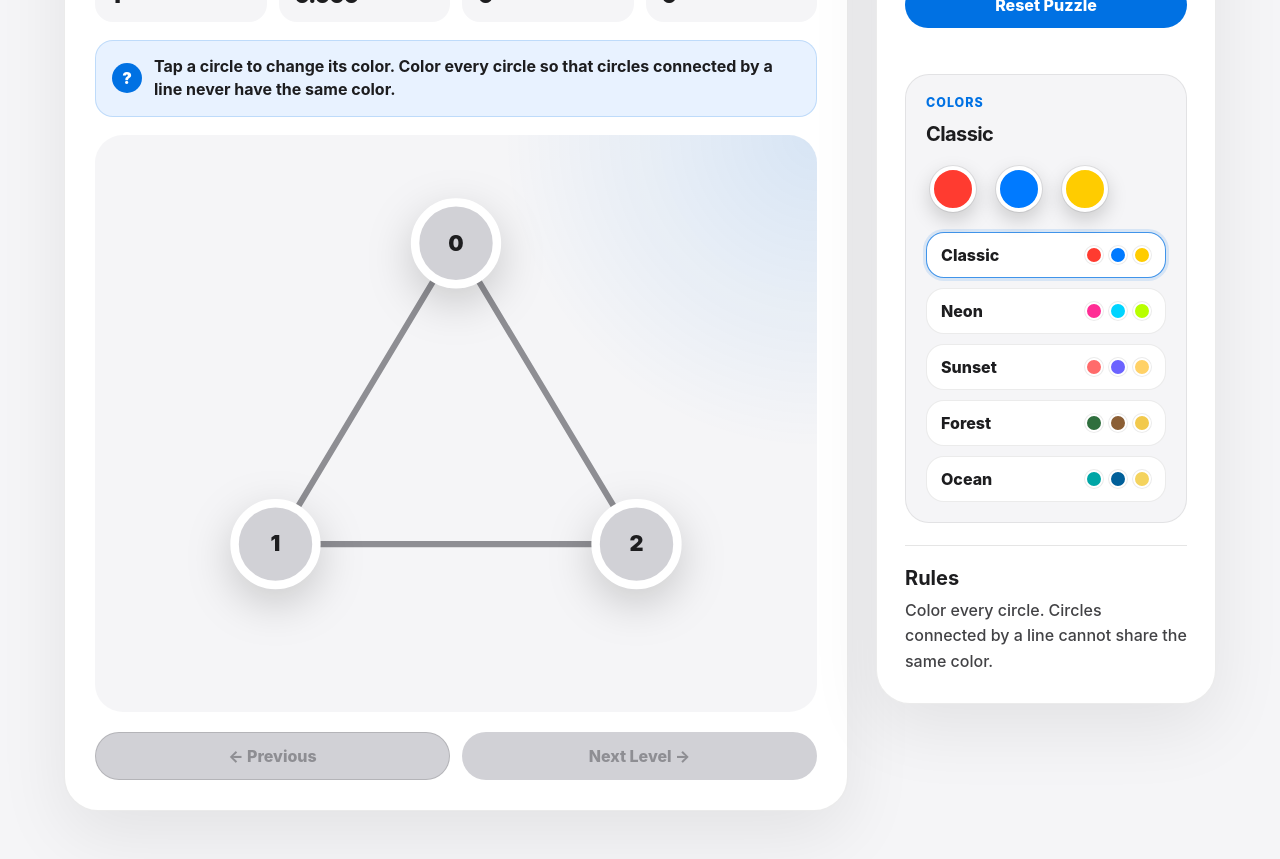
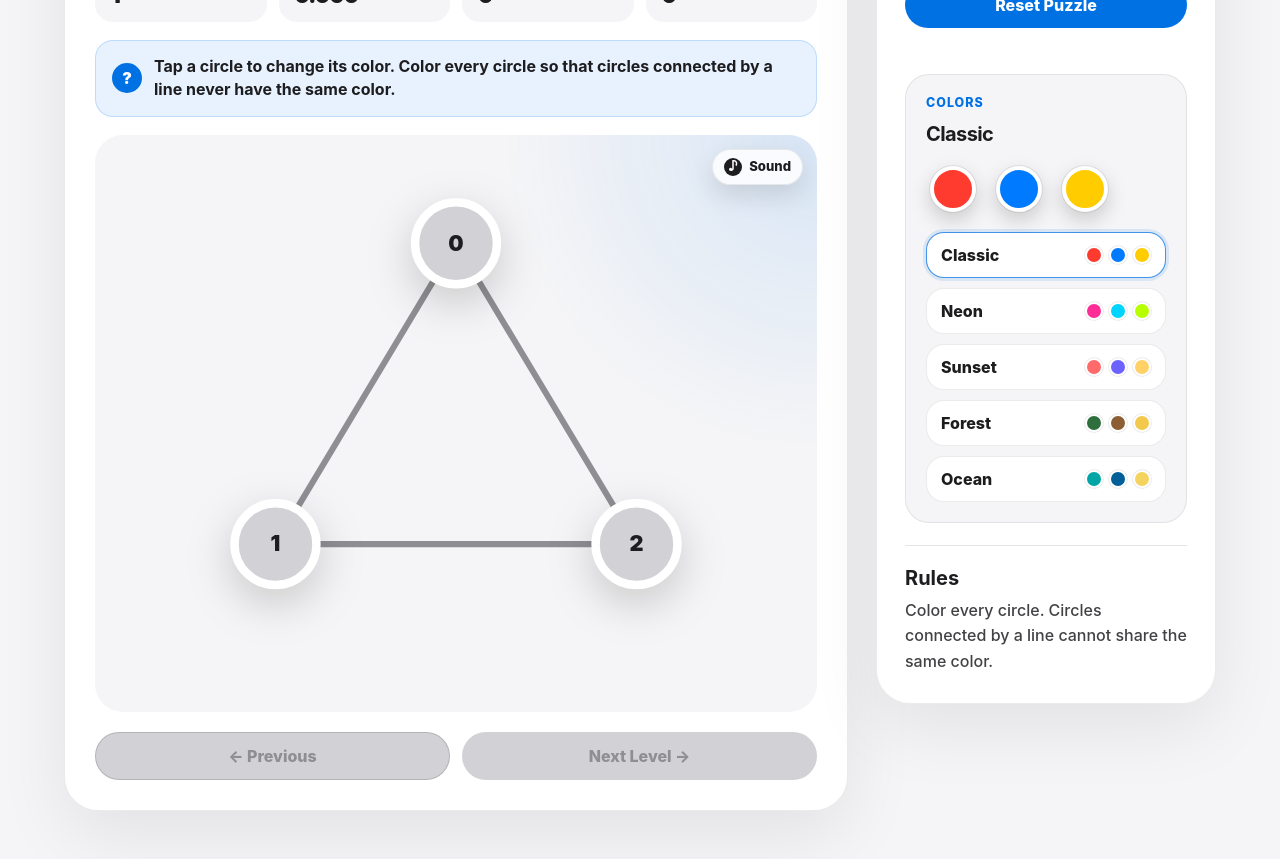
Before and after one commit to DialoSall/3Color-Simulator, a React (Vite) app: page /levels/1 in a window 1280 px wide. Shown: the part 1220-2079 px from the top of the page. Built offline with nearby package versions, Linux system fonts and the light colour scheme.

Commit message:
Add level mode sound effects

```diff
--- a/src/App.css
+++ b/src/App.css
@@ -432,12 +432,78 @@ select {
 }
 
 .graphCanvasWrap {
+  position: relative;
   width: 100%;
   background:
     radial-gradient(circle at top right, rgba(0, 113, 227, 0.12), transparent 34%),
     #f5f5f7;
   border-radius: 28px;
   overflow: hidden;
+}
+
+.graphToolbar {
+  position: absolute;
+  top: 14px;
+  right: 14px;
+  z-index: 2;
+}
+
+.soundToggle {
+  display: inline-flex;
+  align-items: center;
+  gap: 7px;
+  width: auto;
+  margin: 0;
+  padding: 8px 11px;
+  border: 1px solid rgba(0, 0, 0, 0.08);
+  border-radius: 999px;
+  background: rgba(255, 255, 255, 0.82);
+  color: #1d1d1f;
+  font-size: 0.82rem;
+  font-weight: 800;
+  line-height: 1;
+  box-shadow: 0 10px 26px rgba(0, 0, 0, 0.12);
+  backdrop-filter: blur(14px);
+  cursor: pointer;
+}
+
+.soundToggle:hover {
+  background: rgba(255, 255, 255, 0.94);
+  transform: translateY(-1px);
+}
+
+.soundToggleIcon {
+  display: grid;
+  place-items: center;
+  width: 18px;
+  height: 18px;
+  border-radius: 50%;
+  background: #1d1d1f;
+  color: white;
+  font-size: 0.78rem;
+}
+
+.soundToggle.muted {
+  color: #6e6e73;
+}
+
+.soundToggle.muted .soundToggleIcon {
+  background: #8e8e93;
+}
+
+@media (max-width: 600px) {
+  .graphToolbar {
+    top: 10px;
+    right: 10px;
+  }
+
+  .soundToggle {
+    padding: 8px;
+  }
+
+  .soundToggleText {
+    display: none;
+  }
 }
 
 .graphCanvas {
--- a/src/components/GraphCanvas.jsx
+++ b/src/components/GraphCanvas.jsx
@@ -21,6 +21,7 @@ function GraphCanvas({
   onVertexHover,
   onVertexLeave,
   colorTheme = getThemeById(DEFAULT_THEME_ID),
+  toolbar = null,
 }) {
   const activeTheme = colorTheme ?? getThemeById(DEFAULT_THEME_ID);
 
@@ -50,6 +51,8 @@ function GraphCanvas({
 
   return (
     <div className="graphCanvasWrap">
+      {toolbar && <div className="graphToolbar">{toolbar}</div>}
+
       <svg
         className="graphCanvas"
         viewBox={`0 0 ${width} ${height}`}
--- a/src/components/LevelMode.jsx
+++ b/src/components/LevelMode.jsx
@@ -5,6 +5,8 @@ import GraphCanvas from "./GraphCanvas";
 import { getConflicts, isSolved } from "../utils/graphValidation";
 import ColorThemePicker from "./ColorThemePicker";
 import { useColorTheme } from "../hooks/useColorTheme";
+import SoundToggle from "./SoundToggle";
+import { useSoundEffects } from "../hooks/useSoundEffects";
 
 const colorCycle = [null, "red", "blue", "yellow"];
 const PROGRESS_KEY = "3color-highest-completed-level";
@@ -97,6 +99,8 @@ function LevelMode() {
     activeTheme,
   } = useColorTheme();
 
+  const { soundEnabled, setSoundEnabled, playSound } = useSoundEffects();
+
 
   const conflicts = useMemo(() => {
     return getConflicts(currentLevel.vertices, currentLevel.edges);
@@ -110,6 +114,7 @@ function LevelMode() {
 
   const graphSectionRef = useRef(null);
   const completionCardRef = useRef(null);
+  const completionSoundPlayedRef = useRef(false);
 
 
   useEffect(() => {
@@ -173,6 +178,7 @@ function LevelMode() {
     setTimerRunning(false);
     setResets(0);
     setHoveredVertexId(null);
+    completionSoundPlayedRef.current = false;
   }, [levelId, highestUnlocked, levelIndex, navigate]);
 
   useEffect(() => {
@@ -193,6 +199,20 @@ function LevelMode() {
       return nextHighest;
     });
   }, [solved, levelIndex]);
+
+  useEffect(() => {
+    if (!solved) {
+      completionSoundPlayedRef.current = false;
+      return;
+    }
+
+    if (completionSoundPlayedRef.current) {
+      return;
+    }
+
+    completionSoundPlayedRef.current = true;
+    playSound("complete");
+  }, [solved, playSound]);
 
   useEffect(() => {
     if (!solved || typeof window === "undefined") {
@@ -233,6 +253,8 @@ function LevelMode() {
       return;
     }
 
+    playSound("level");
+
     navigate(`/levels/${levels[nextIndex].id}`);
 
     setLevelIndex(nextIndex);
@@ -252,9 +274,12 @@ function LevelMode() {
   }
 
   function handleVertexClick(vertexId) {
+    playSound("vertex");
+
     if (!timerRunning && !solved) {
       setTimerRunning(true);
     }
+
     const hasVisitedBefore = visitedVertices.has(vertexId);
 
     const isReturningToVertex =
@@ -274,8 +299,9 @@ function LevelMode() {
 
     setLastVertexId(vertexId);
 
-    setCurrentLevel((previousLevel) => {
-      const updatedVertices = previousLevel.vertices.map((vertex) => {
+    const previousConflictCount = conflicts.length;
+
+    const updatedVertices = currentLevel.vertices.map((vertex) => {
       if (vertex.id !== vertexId) {
         return vertex;
       }
@@ -291,14 +317,24 @@ function LevelMode() {
       };
     });
 
-      return {
-        ...previousLevel,
+    const nextConflictCount = getConflicts(
+      updatedVertices,
+      currentLevel.edges
+    ).length;
+
+    setCurrentLevel({
+      ...currentLevel,
       vertices: updatedVertices,
-      };
     });
+
+    if (nextConflictCount > previousConflictCount) {
+      playSound("conflict");
+    }
   }
 
   function handleReset() {
+    playSound("reset");
+
     setCurrentLevel(cloneLevel(levels[levelIndex]));
 
     setRecolors(0);
@@ -310,6 +346,8 @@ function LevelMode() {
   }
 
   function handleReplayLevel() {
+    playSound("reset");
+
     setCurrentLevel(cloneLevel(levels[levelIndex]));
     setRecolors(0);
     setVisitedVertices(new Set());
@@ -318,6 +356,7 @@ function LevelMode() {
     setElapsedMilliseconds(0);
     setTimerRunning(false);
     setResets(0);
+    completionSoundPlayedRef.current = false;
   }
 
   function handlePreviousLevel() {
@@ -516,6 +555,13 @@ function LevelMode() {
                 onVertexHover={setHoveredVertexId}
                 onVertexLeave={() => setHoveredVertexId(null)}
                 colorTheme={activeTheme}
+                toolbar={
+                  <SoundToggle
+                    soundEnabled={soundEnabled}
+                    onSoundEnabledChange={setSoundEnabled}
+                    onPreviewSound={() => playSound("button", { force: true })}
+                  />
+                }
               />
 
 
--- /dev/null
+++ b/src/components/SoundToggle.jsx
@@ -0,0 +1,32 @@
+function SoundToggle({ soundEnabled, onSoundEnabledChange, onPreviewSound }) {
+  function handleClick() {
+    const nextSoundEnabled = !soundEnabled;
+
+    onSoundEnabledChange(nextSoundEnabled);
+
+    if (nextSoundEnabled) {
+      onPreviewSound?.();
+    }
+  }
+
+  return (
+    <button
+      type="button"
+      className={`soundToggle ${soundEnabled ? "enabled" : "muted"}`}
+      onClick={handleClick}
+      aria-pressed={soundEnabled}
+      aria-label={soundEnabled ? "Mute sound" : "Turn on sound"}
+      title={soundEnabled ? "Sound on" : "Sound muted"}
+    >
+      <span className="soundToggleIcon" aria-hidden="true">
+        {soundEnabled ? "♪" : "×"}
+      </span>
+
+      <span className="soundToggleText">
+        {soundEnabled ? "Sound" : "Muted"}
+      </span>
+    </button>
+  );
+}
+
+export default SoundToggle;
--- /dev/null
+++ b/src/hooks/useSoundEffects.js
@@ -0,0 +1,198 @@
+import { useCallback, useEffect, useRef, useState } from "react";
+
+const SOUND_ENABLED_KEY = "3color-sound-enabled";
+
+function getSavedSoundEnabled() {
+  if (typeof window === "undefined") {
+    return true;
+  }
+
+  const savedValue = window.localStorage.getItem(SOUND_ENABLED_KEY);
+
+  if (savedValue === null) {
+    return true;
+  }
+
+  return savedValue === "true";
+}
+
+export function useSoundEffects() {
+  const audioContextRef = useRef(null);
+  const [soundEnabled, setSoundEnabled] = useState(getSavedSoundEnabled);
+
+  useEffect(() => {
+    if (typeof window === "undefined") {
+      return;
+    }
+
+    window.localStorage.setItem(SOUND_ENABLED_KEY, String(soundEnabled));
+  }, [soundEnabled]);
+
+  const getAudioContext = useCallback(() => {
+    if (typeof window === "undefined") {
+      return null;
+    }
+
+    const AudioContextClass = window.AudioContext || window.webkitAudioContext;
+
+    if (!AudioContextClass) {
+      return null;
+    }
+
+    if (!audioContextRef.current) {
+      audioContextRef.current = new AudioContextClass();
+    }
+
+    return audioContextRef.current;
+  }, []);
+
+  const playTone = useCallback(
+    ({
+      frequency,
+      duration = 0.08,
+      type = "sine",
+      volume = 0.035,
+      startOffset = 0,
+    }) => {
+      const audioContext = getAudioContext();
+
+      if (!audioContext) {
+        return;
+      }
+
+      if (audioContext.state === "suspended") {
+        audioContext.resume();
+      }
+
+      const oscillator = audioContext.createOscillator();
+      const gain = audioContext.createGain();
+
+      const startTime = audioContext.currentTime + startOffset;
+      const endTime = startTime + duration;
+
+      oscillator.type = type;
+      oscillator.frequency.setValueAtTime(frequency, startTime);
+
+      gain.gain.setValueAtTime(0.0001, startTime);
+      gain.gain.exponentialRampToValueAtTime(volume, startTime + 0.015);
+      gain.gain.exponentialRampToValueAtTime(0.0001, endTime);
+
+      oscillator.connect(gain);
+      gain.connect(audioContext.destination);
+
+      oscillator.start(startTime);
+      oscillator.stop(endTime + 0.02);
+    },
+    [getAudioContext]
+  );
+
+  const playSound = useCallback(
+    (soundName, options = {}) => {
+      const shouldForcePlay = options.force === true;
+
+      if (!soundEnabled && !shouldForcePlay) {
+        return;
+      }
+
+      if (soundName === "vertex") {
+        playTone({
+          frequency: 440,
+          duration: 0.07,
+          volume: 0.025,
+        });
+        return;
+      }
+
+      if (soundName === "button") {
+        playTone({
+          frequency: 360,
+          duration: 0.06,
+          volume: 0.022,
+        });
+        return;
+      }
+
+      if (soundName === "conflict") {
+        playTone({
+          frequency: 220,
+          duration: 0.08,
+          type: "triangle",
+          volume: 0.025,
+        });
+
+        playTone({
+          frequency: 180,
+          duration: 0.08,
+          type: "triangle",
+          volume: 0.018,
+          startOffset: 0.06,
+        });
+
+        return;
+      }
+
+      if (soundName === "reset") {
+        playTone({
+          frequency: 330,
+          duration: 0.08,
+          volume: 0.025,
+        });
+
+        playTone({
+          frequency: 260,
+          duration: 0.08,
+          volume: 0.02,
+          startOffset: 0.07,
+        });
+
+        return;
+      }
+
+      if (soundName === "level") {
+        playTone({
+          frequency: 440,
+          duration: 0.07,
+          volume: 0.024,
+        });
+
+        playTone({
+          frequency: 554,
+          duration: 0.08,
+          volume: 0.022,
+          startOffset: 0.07,
+        });
+
+        return;
+      }
+
+      if (soundName === "complete") {
+        playTone({
+          frequency: 523,
+          duration: 0.09,
+          volume: 0.03,
+        });
+
+        playTone({
+          frequency: 659,
+          duration: 0.09,
+          volume: 0.028,
+          startOffset: 0.08,
+        });
+
+        playTone({
+          frequency: 784,
+          duration: 0.12,
+          volume: 0.026,
+          startOffset: 0.16,
+        });
+      }
+    },
+    [playTone, soundEnabled]
+  );
+
+  return {
+    soundEnabled,
+    setSoundEnabled,
+    playSound,
+  };
+}
```
Lines whose indentation alone changed are shown as unchanged.
